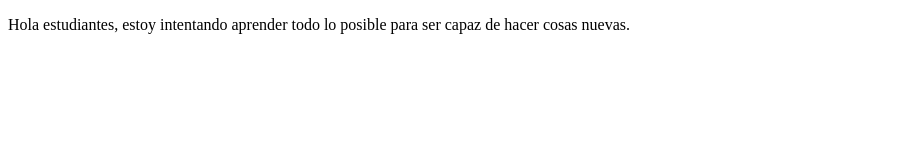
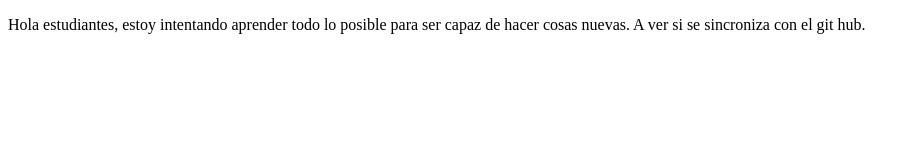
Before and after one commit to sacku/proyectoDemoCursoPreword, a plain HTML site: page index.html in a window 1280 px wide. Shown: the whole page, without its empty margins (0-915 px from the left). Drawn offline with Linux system fonts and the light colour scheme.

Commit message:
agregando cambios para ver que sincroniza

```diff
--- a/index.html
+++ b/index.html
@@ -9,7 +9,7 @@
 <body>
     <p>
         Hola estudiantes, estoy intentando aprender todo lo posible para ser capaz
-        de hacer cosas nuevas.
+        de hacer cosas nuevas. A ver si se sincroniza con el git hub.
     </p>
 </body>
 </html>
```
